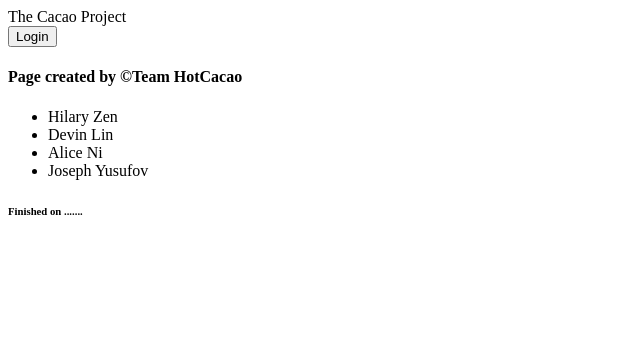
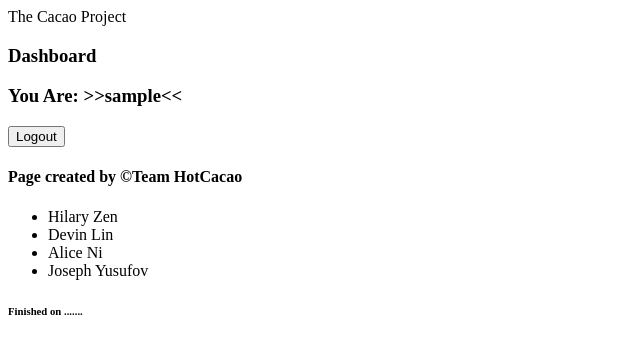
Before and after one commit to raymondlee00/HotCacao, a Flask app: template templates/welcome.html in a window 1280 px wide. Shown: the top 354 px of the page, without its empty margins (0-640 px from the left). Run offline with Flask 2, Linux system fonts and the light colour scheme; the template is opened without the code that fills it: most values are stand-ins (such as "Sample title", 1, 10 or a date in 2020).

Commit message:
working login system, now onto registration

```diff
--- a/app.py
+++ b/app.py
@@ -19,12 +19,47 @@ import os
 app = Flask(__name__)  # create instance of class Flask
 app.secret_key = os.urandom(24)
 
-print(db_functions.check_users("kingthomas13", "Lebron23")) # attempt to call a function in db_functions
+# print(db_functions.check_users("kingthomas13", "Lebron23")) # attempt to call a function in db_functions
 
-@app.route('/')  # Login Page
+@app.route('/')
 def index():
     # load the template with the user's session info
-    return render_template('landing.html')
+    if 'user' in session:
+        return redirect(url_for('dashboard'))
+    else: return render_template('landing.html')
+
+
+@app.route('/login')
+def login():
+    if 'user' in session:
+        return redirect(url_for('dashboard'))
+    # print(db_functions.check_users(request.args.get('username'), request.args.get('password')))
+    elif request.args:
+        if db_functions.check_users(request.args.get('username'), request.args.get('password')):
+            session['user'] = request.args.get('username')
+            session['password'] = request.args.get('password')
+            return redirect(url_for('dashboard'))
+        else:
+            flash('Invalid Credentials')
+            return redirect(url_for('login'))
+    else: return render_template('login.html')
+    # return   render_template('login.html')
+
+# @app.route('/register')
+# def register():
+
+
+# @app.route('/create')
+# def create():
+
+
+# @app.route('/modify')
+# def modify():
+
+
+@app.route('/dashboard')
+def dashboard():
+    return render_template('welcome.html', username = session['user'])
 
 
 # Logout removes the User's session from the dictionary stored on the server, even if the cookie still exists
--- a/db_builder.py
+++ b/db_builder.py
@@ -16,7 +16,7 @@ c = db.cursor()  # facilitate db ops
 #==========================================================
 
 # test SQL stmt in sqlite3 shell, save as string
-insert_one = "INSERT INTO users(user_id, username, password) VALUES( 1, \"kingthomas13\", \"Lebron23\")"
+insert_one = "INSERT INTO users(user_id, username, password) VALUES( 1, \"admin\", \"peterstuy\")"
 create_table_users = "CREATE TABLE users(user_id INTEGER PRIMARY KEY, username TEXT, password TEXT, date_created DATETIME DEFAULT current_timestamp);"
 c.execute(create_table_users)
 c.execute(insert_one)
--- a/db_functions.py
+++ b/db_functions.py
@@ -1,14 +1,14 @@
 import sqlite3  # enable control of an sqlite database
-
-DB_FILE = "wiki.db"
-db = sqlite3.connect(DB_FILE)  # open if file exists, otherwise create
-c = db.cursor()  # facilitate db ops
 
 # check_users()
 # - @return boolean value
 #   - true if the username and password match an entry in the users table
 #   - false if the usernmae and password DO NOT match an entry in the users table
 def check_users(username, password):
+    DB_FILE = "wiki.db"
+    db = sqlite3.connect(DB_FILE)  # open if file exists, otherwise create
+    c = db.cursor()  # facilitate db ops
+
     query = "SELECT username, password FROM users WHERE users.username = \"%s\" AND users.password = \"%s\";" % (username, password)
     response = list(c.execute(query))
     if len(response) == 1:
--- a/doc/devlog.txt
+++ b/doc/devlog.txt
@@ -19,3 +19,7 @@ It was shocking to read an article that was so negative about other people's abi
 yusufovJ -- 2019-10-22 01:06
 moved all database interaction into a seperate interface file that will allow us to
 have a cleaner app.py that can be read by a human with more ease.
+
+yusufovJ -- 2019-10-24 00:10
+functioning login system that checks user's field inputs against 'user' table in the db,
+and redirects them accordingly.
--- a/templates/login.html
+++ b/templates/login.html
@@ -9,9 +9,9 @@ Login
 {% endblock %}
 
 {% block body %}
-<form method="GET" action="/auth">
+<form method="GET" action="/login">
   <label>Name</label>
-  <input type="text" name="name"> <br> <br>
+  <input type="text" name="username"> <br> <br>
   <label>Password</label>
   <input type="text" name="password"><br> <br>
   <input type="submit">
--- a/templates/welcome.html
+++ b/templates/welcome.html
@@ -5,7 +5,9 @@
 {% block header %} The Cacao Project {% endblock %}
 
 {% block body %}
-<form action="/login" method="GET">
-  <input type="submit" value="Login">
+<h3>Dashboard</h3>
+<h3>You Are: >>{{username}}<<</h3>
+<form action="/logout" method="GET">
+  <input type="submit" value="Logout">
 </form>
 {% endblock %}
```
